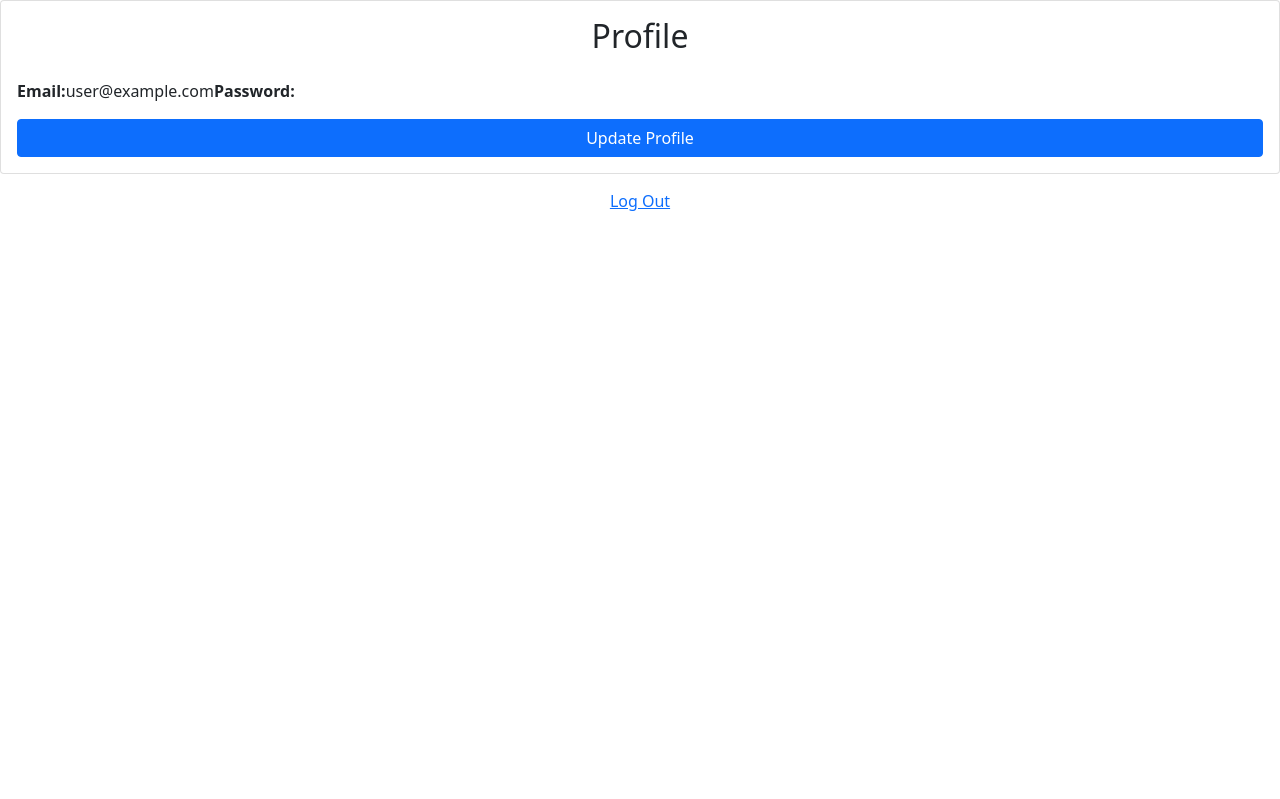
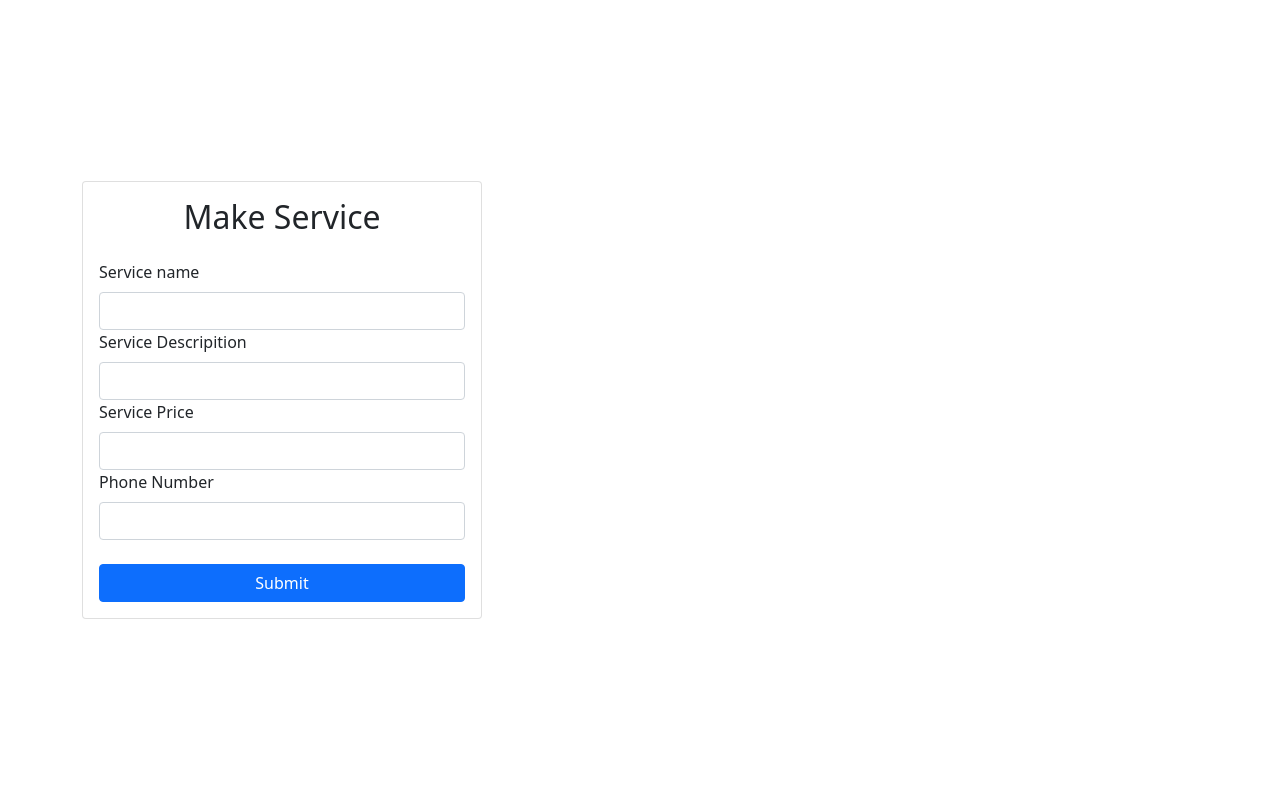
Before and after one commit to Mhmd3ssam/Joy, a React (Create React App) app in the folder client/: page /dashboard in a window 1280 px wide. Shown: the top 799 px of the page. Built offline with nearby package versions, Linux system fonts and the light colour scheme; no server answers; sample sign-in values are in the browser's storage.

Commit message:
add provider features

```diff
--- a/client/src/components/Dashboard.js
+++ b/client/src/components/Dashboard.js
@@ -1,14 +1,56 @@
-import React, { useState, useEffect } from "react"
-import { Card, Button, Alert } from "react-bootstrap"
+import React, { useState, useEffect, useRef } from "react"
+import { Form, Button, Card, Alert, Container } from "react-bootstrap"
 import { useAuth } from "../context/AuthContext";
 import { Link, useHistory } from "react-router-dom"
 import { auth } from "../Firebase";
+import { doc, setDoc, getFirestore , getDoc, addDoc , collection } from "firebase/firestore";
+import app from "../Firebase";
 
 
 export default function Dashboard() {
   const [error, setError] = useState("")
-    const { currentUser, logout , } = useAuth()
+  const { currentUser, logout, setService, getService } = useAuth()
   const history = useHistory();
+  const [loading, setLoading] = useState(false);
+  const serviceNameRef = useRef();
+  const serviceDescripitionRef = useRef();
+  const servicePriceRef = useRef();
+  const servicePhoneRef = useRef();
+  const serviceCatgRef = useRef();
+
+
+  console.log(serviceCatgRef.current)
+  const db = getFirestore(app);
+  const serviceCollectionRef = collection(db, "service");
+
+
+  async function handelSubmit(e) {
+    e.preventDefault();
+    try {
+      setError("");
+      setLoading(true);
+      await setService( serviceCollectionRef,{
+        serviceName: serviceNameRef.current.value,
+        serviceDescripition: serviceDescripitionRef.current.value,
+        servicePrice: servicePriceRef.current.value,
+        servicePhone: servicePhoneRef.current.value
+      })
+
+      const data = await getService('service', auth.currentUser.email)
+      console.log(data)
+      history.push("/dashboard")
+      console.log('done')
+    } catch (error) {
+      console.log(error);
+      setError("Failed to create an service");
+
+    }
+    setLoading(false);
+
+  }
+
+
+
 
   async function handleLogout() {
     setError("");
@@ -20,12 +62,51 @@ export default function Dashboard() {
     }
   }
 
-  useEffect(()=>{
+  useEffect(() => {
 
   })
 
   return (
     <>
+      <Container
+        className="d-flex align-items-center   justify-content-between"
+        style={{ minHeight: "100vh" }}
+      >
+
+
+        <Card className="w-100" style={{ maxWidth: "400px" }}>
+          <Card.Body>
+            <h2 className="text-center mb-4"> Make Service</h2>
+            {error && <Alert variant="danger">{error}</Alert>}
+            <Form onSubmit={handelSubmit}>
+              <Form.Group id="Service_Name">
+                <Form.Label> Service name </Form.Label>
+                <Form.Control type="text" ref={serviceNameRef} required />
+              </Form.Group>
+
+
+
+
+              <Form.Group id="Service_Descripition">
+                <Form.Label> Service Descripition </Form.Label>
+                <Form.Control type="text" ref={serviceDescripitionRef} required />
+              </Form.Group>
+              <Form.Group id="Service_Price">
+                <Form.Label> Service Price</Form.Label>
+                <Form.Control type="number" ref={servicePriceRef} required />
+              </Form.Group>
+              <Form.Group id="Phone_Number">
+                <Form.Label> Phone Number </Form.Label>
+                <Form.Control type="number" ref={servicePhoneRef} required />
+              </Form.Group>
+              <Button type="submit" className="w-100 mt-4">
+                Submit
+              </Button>
+            </Form>
+          </Card.Body>
+
+        </Card>
+      </Container>
       <Card>
         <Card.Body>
           <h2 className="text-center mb-4">Profile</h2>
@@ -40,6 +121,8 @@ export default function Dashboard() {
           </Link>
         </Card.Body>
       </Card>
+
+
       <div className="w-100 text-center mt-2">
         <Button variant="link" onClick={handleLogout}> Log Out</Button>
       </div>
--- a/client/src/components/Signup.js
+++ b/client/src/components/Signup.js
@@ -1,5 +1,5 @@
 import React, { useRef, useEffect, useState } from "react";
-import { Form, Button, Card, Alert ,Container} from "react-bootstrap";
+import { Form, Button, Card, Alert ,Container } from "react-bootstrap";
 import { useAuth } from "../context/AuthContext";
 import { auth } from "../Firebase";
 import { Link, useHistory } from "react-router-dom"
@@ -26,14 +26,14 @@ export default function Signup() {
       setError("");
       setLoading(true);
       await signup(auth, emailRef.current.value, passwordRef.current.value)
-      await setUser('UserProvider',englishUserName.current.value, {
+      await login(auth,emailRef.current.value, passwordRef.current.value)
+      await setUser('UserProvider',auth.currentUser.email, {
         englishUserName: englishUserName.current.value,
         arabicUserName: arabicUserName.current.value,
         userEmail:emailRef.current.value,
         userPassword: passwordRef.current.value,
         userPhone: phoneRef.current.value
       })
-      await login(auth,emailRef.current.value, passwordRef.current.value)
       history.push("/dashboard")
 
     } catch (err) {
--- a/client/src/context/AuthContext.js
+++ b/client/src/context/AuthContext.js
@@ -1,6 +1,7 @@
 import React, { useContext, useState, useEffect } from "react";
 import { auth } from "../Firebase";
-import { doc, setDoc, getFirestore , getDoc } from "firebase/firestore";
+import { doc, setDoc, getFirestore , getDoc, addDoc , collection , query, where } from "firebase/firestore";
+import app from "../Firebase";
 import {
   getAuth,
   createUserWithEmailAndPassword,
@@ -8,7 +9,7 @@ import {
   signOut,
   updateEmail,
   sendPasswordResetEmail ,
-  onAuthStateChanged
+  onAuthStateChanged,
 } from "firebase/auth";
 
 const AuthContext = React.createContext();
@@ -19,7 +20,7 @@ export function useAuth() {
 
 export function AuthProvider({ children }) {
   const auth = getAuth();
-  const db = getFirestore();
+  const db = getFirestore(app);
 
 
 
@@ -28,29 +29,24 @@ export function AuthProvider({ children }) {
   const [loading, setLoading] = useState(true);
 
   async function signup(auth, email, password) {
-    //return auth.createUserWithEmailAndPassword(email, password);
     return createUserWithEmailAndPassword(auth, email, password)
 
   }
 
   async function login(auth, email, password) {
-    //return auth.signInWithEmailAndPassword(email, password);
     return signInWithEmailAndPassword(auth, email, password)
 
   }
 
   async function logout(auth) {
-    //return auth.signOut();
     return signOut(auth)
   }
 
   async function resetPassword(auth, email) {
-    //return auth.sendPasswordResetEmail(email);
     return sendPasswordResetEmail(auth, email)
   }
 
   async function updatedEmail(auth , email) {
-    //return currentUser.updateEmail(email);
     return updateEmail(auth.currentUser, email)
   }
 
@@ -58,8 +54,9 @@ export function AuthProvider({ children }) {
     return currentUser.updatePassword(password);
   }
 
-  async function setUser(collection,id,{englishUserName,arabicUserName,userEmail,userPassword,userPhone}){
-    return await setDoc(doc(db,collection , id), {
+
+  async function setUser(Collection,id,{englishUserName,arabicUserName,userEmail,userPassword,userPhone}){
+    return await setDoc(doc(db,Collection , id), {
       englishUserName:englishUserName,
       arabicUserName: arabicUserName,
       userPassword: userPassword,
@@ -67,6 +64,36 @@ export function AuthProvider({ children }) {
       userPhone:userPhone
     })
   }
+
+  async function getService(collection, id){
+    const docRef = doc(db,collection , id);
+    const docSnap = await getDoc(docRef);
+    if (docSnap.exists()) {
+      return docSnap.data()
+    } else {
+
+     return  console.log("No such document!");
+    }
+
+  }
+
+  async function setService(catgory,{serviceName,serviceDescripition,servicePrice,servicePhone}){
+
+    return await addDoc( catgory,{
+      serviceName:serviceName,
+      serviceDescripition:serviceDescripition,
+      servicePrice:servicePrice,
+      servicePhone:servicePhone,
+      createdBy: auth.currentUser.email
+    });
+
+  }
+
+  async function getAllUserService(){
+
+  }
+
+
 
 
 async function getUser(collection, id){
@@ -100,7 +127,9 @@ async function getUser(collection, id){
     updatedEmail,
     updatePassword,
     setUser,
-    getUser
+    getUser,
+    setService,
+    getService
   };
 
   return (
```
Lines whose indentation alone changed are shown as unchanged.
